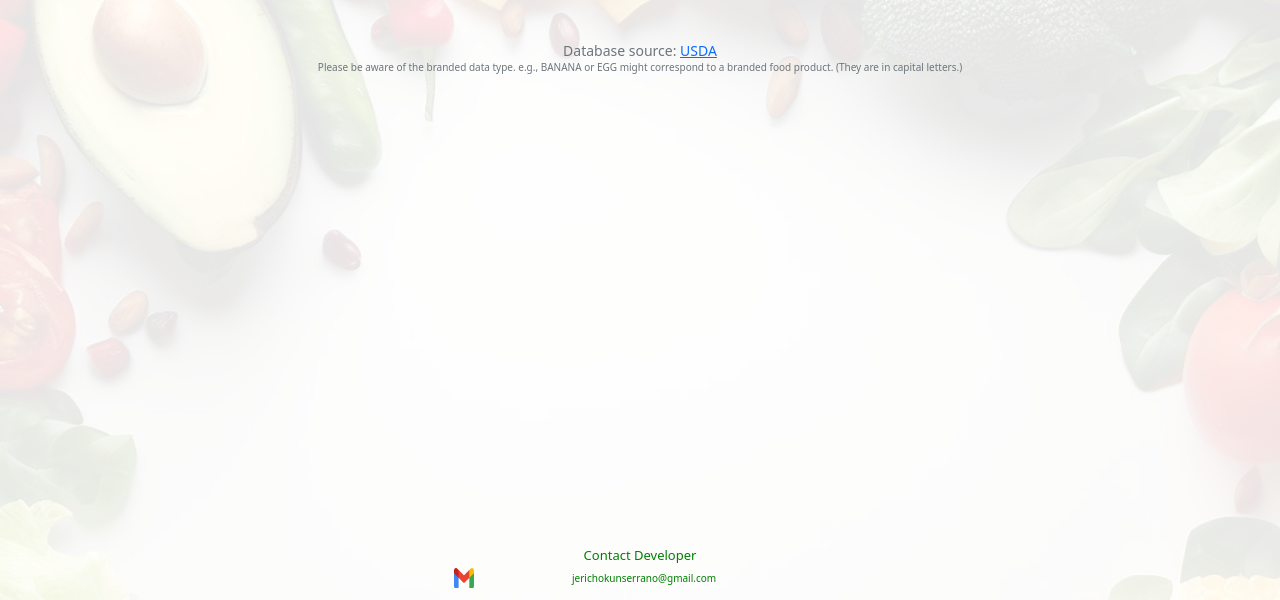
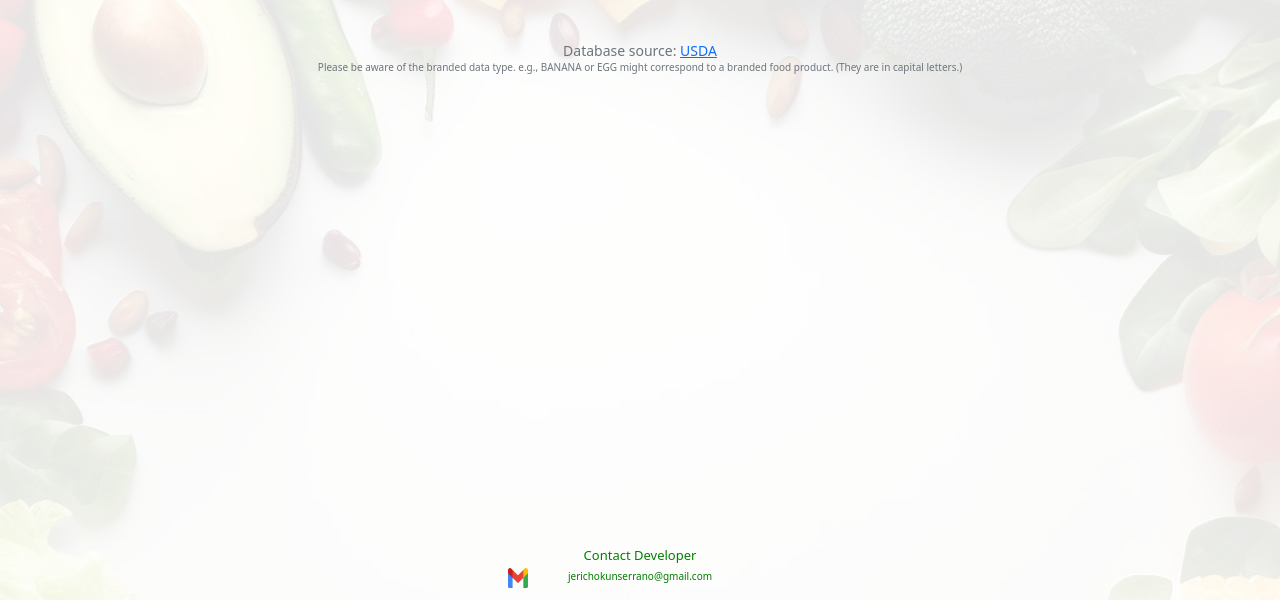
Before and after one commit to jericho1050/project, a Flask app: page / in a window 1280 px wide. Shown: the part 200-800 px from the top of the page. Run offline with Flask 3, Linux system fonts and the light colour scheme; the visitor is signed in with stand-in values (Sample User, id 1); some libraries are stand-ins or nearby versions.

Commit message:
footer revised

```diff
--- a/templates/layout.html
+++ b/templates/layout.html
@@ -62,16 +62,14 @@
     </body>
     {% if request.path not in ['/details', '/results'] %}
     <footer class="footer">
-        <div class="row justify-content-center custom-margin">
+        <div class="row justify-content-center">
             <h5 class="text-center">Contact Developer</h5>
             <div class="col-sm-1">
                 <a class="gmail-logo">
                     <img src="static/Gmail.png" alt="Gmail">
                 </a>
             </div>
-            <div class="col-sm-1">
-                <h6>jerichokunserrano@gmail.com</h6>
-            </div>
+            <h6 class="text-center email">jerichokunserrano@gmail.com</h6>
         </div>
     </footer>
     {% endif %}
```
